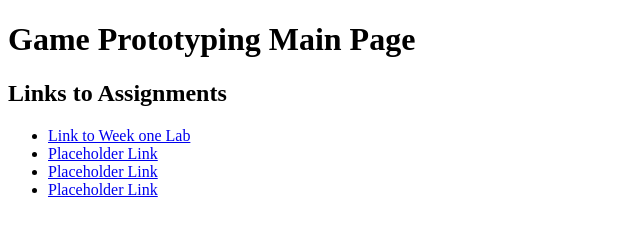
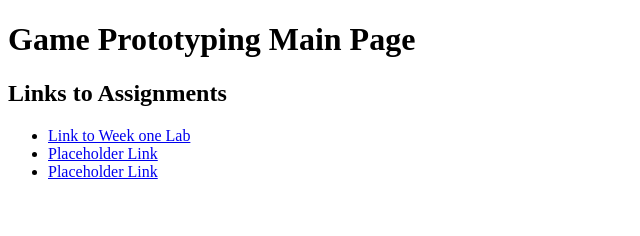
Before and after one commit to jordandubreuil/GameProtypingSpring2021, a plain HTML site: page index.html in a window 1280 px wide. Shown: the whole page, without its empty margins (0-640 px from the left). Drawn offline with Linux system fonts and the light colour scheme.

```diff
--- a/index.html
+++ b/index.html
@@ -13,7 +13,6 @@
         <li><a href="Week1/index.html">Link to Week one Lab</a></li>
         <li><a href="#">Placeholder Link</a></li>
         <li><a href="#">Placeholder Link</a></li>
-        <li><a href="#">Placeholder Link</a></li>
     </ul>
 
 </body>
```
